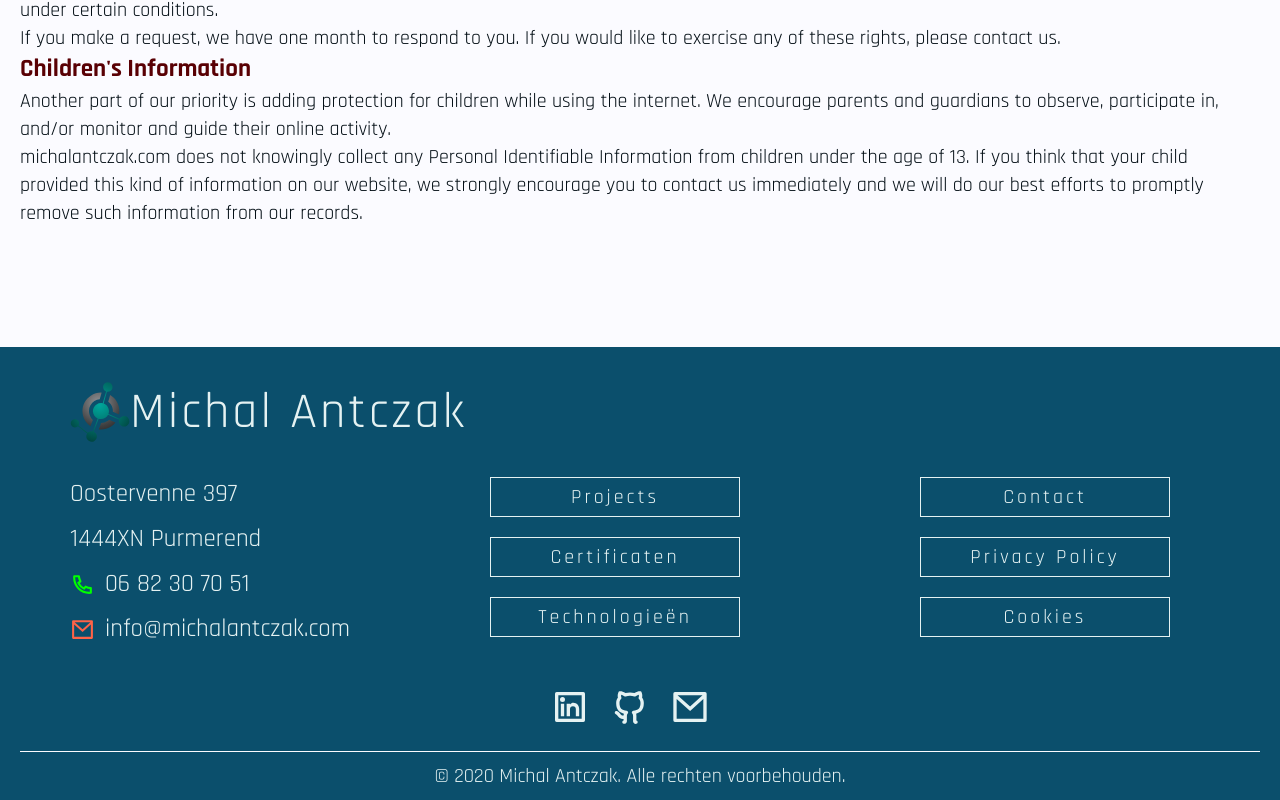
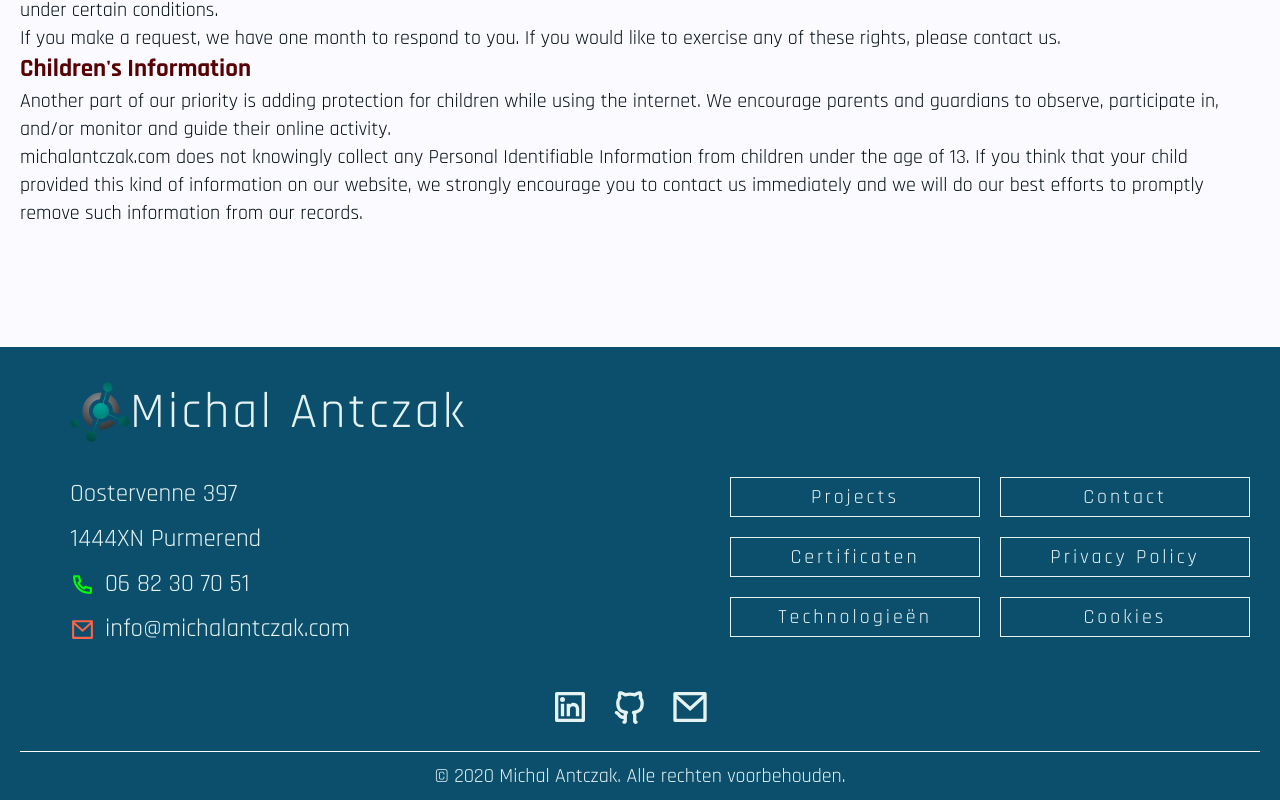
Before and after one commit to Vastlaan/michalantczak.com.3.0, a React (Create React App) app in the folder client/: page /legal in a window 1280 px wide. Shown: the part 2129-2929 px from the top of the page. Built offline with nearby package versions, Linux system fonts and the light colour scheme; no server answers.

Commit message:
Adjust styles large screens

```diff
--- a/client/src/components/footer/index.js
+++ b/client/src/components/footer/index.js
@@ -32,12 +32,15 @@ export default function Footer() {
                         info@michalantczak.com
                     </a>
                 </Company>
+                <LinksBox>
                     <Links>
                         <Link to="/projects">
                             {intl.formatMessage({ id: "footerLinksProjects" })}
                         </Link>
                         <Link to="/certificates">
-                        {intl.formatMessage({ id: "footerLinksCertificates" })}
+                            {intl.formatMessage({
+                                id: "footerLinksCertificates",
+                            })}
                         </Link>
                         <Link to="/technologies">
                             {intl.formatMessage({ id: "footerLinksMarketing" })}
@@ -54,6 +57,7 @@ export default function Footer() {
                             {intl.formatMessage({ id: "footerLinksCookies" })}
                         </Link>
                     </Links>
+                </LinksBox>
             </Main>
             <Social>
                 <a href="https://www.linkedin.com/in/michal-antczak/">
@@ -130,6 +134,16 @@ const Company = styled.div`
     }
 `;
 
+const LinksBox = styled.div`
+    display: flex;
+    flex-direction: column;
+    align-items: center;
+    ${() =>
+        respond(
+            "m",
+            `flex-direction: row; justify-content: space-between; align-items: flex-start; flex-wrap: wrap;`
+        )}
+`;
 const Links = styled.ul`
     width: 100%;
     flex: 1;
@@ -143,7 +157,8 @@ const Links = styled.ul`
     flex-direction: column;
     justify-content: center;
     align-items: flex-start;
-    ${() => respond("m", `align-items: strech;`)}
+
+    ${() => respond("m", `align-items: flex-end;`)}
 
     a {
         text-decoration: none;
--- a/client/src/components/landing/Introduce.js
+++ b/client/src/components/landing/Introduce.js
@@ -66,7 +66,7 @@ const Section = styled.article`
             "xl",
             `width: 100vw;
             transform: translateX(calc( (100vw + 18px - 1366px) / 2 * -1));
-            padding: 30rem calc((100vw - 1366px) / 2);
+            padding: 20rem calc((100vw - 1366px) / 2);
             `
         )}
 `;
--- a/client/src/components/landing/header/InfoPanel.js
+++ b/client/src/components/landing/header/InfoPanel.js
@@ -42,7 +42,7 @@ export default function InfoPanel() {
                             id: "landingInfoWebsitesText",
                         })}
                     </p>
-                    <Link to="/projects">
+                    <Link to="/projects" style={{ margin: "5rem 0 2rem 0" }}>
                         <ButtonPrimary>
                             {intl.formatMessage({
                                 id: "landingInfoWebsitesButton",
@@ -107,17 +107,13 @@ const Main = styled.div`
         color: ${colors.font};
         max-width: 60rem;
     }
-
-    a {
-        margin: 5rem auto;
-        ${() => respond("s", "margin: 5rem 0;")}
-    }
 `;
 const Icons = styled.div`
     width: 100%;
     display: flex;
     flex-direction: row;
     justify-content: flex-start;
+    align-items: flex-start;
     margin-bottom: 2rem;
 
     a {
--- a/client/src/components/landing/header/index.js
+++ b/client/src/components/landing/header/index.js
@@ -82,6 +82,7 @@ const Banner = styled.section`
             "xl",
             `width: 100vw;
             transform: translateX(calc( (100vw + 18px - 1366px) / 2 * -1));
+            min-height: 75vh;
             `
         )}
 `;
```
Lines whose indentation alone changed are shown as unchanged.
